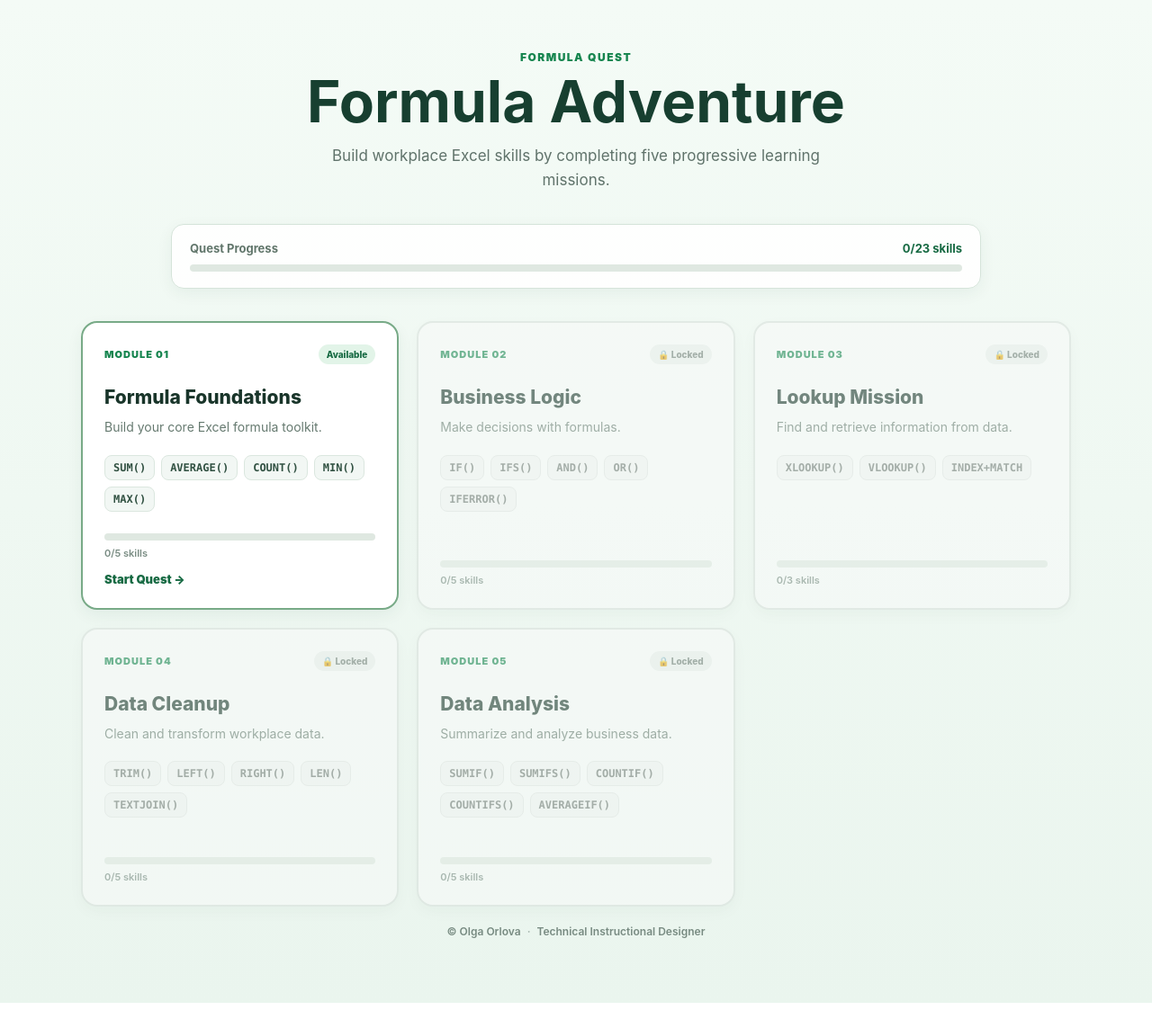
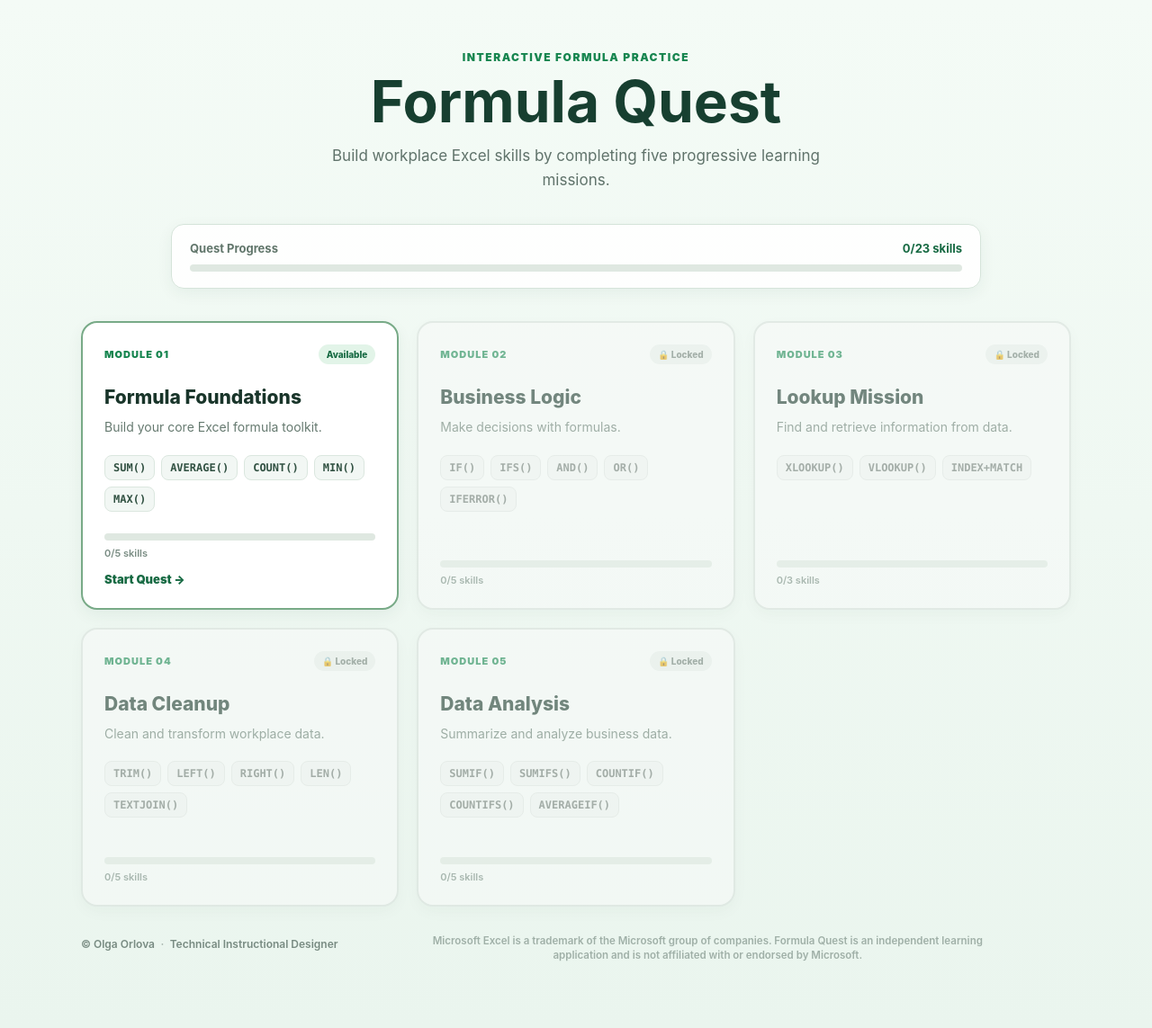
Before and after one commit to Olga-allgood/excel-quest-android, a React (Vite) app: page / in a window 1280 px wide. Shown: the whole page at 90% size. Before the commit the page ends 1115 px from the top, so only its background shows below. Built offline with nearby package versions, Linux system fonts and the light colour scheme.

Commit message:
updated headings

```diff
--- a/src/App.css
+++ b/src/App.css
@@ -2474,3 +2474,20 @@ body {
     font-size: 11px;
   }
 }
+
+.trademark-notice {
+  max-width: 620px;
+  margin: 10px auto 0;
+  font-size: 0.72rem;
+  line-height: 1.45;
+  text-align: center;
+  opacity: 0.65;
+}
+
+.footer-credit {
+  display: flex;
+  align-items: center;
+  justify-content: center;
+  gap: 0.4rem;
+  flex-wrap: wrap;
+}
--- a/src/components/ModuleMap.jsx
+++ b/src/components/ModuleMap.jsx
@@ -66,10 +66,10 @@ function ModuleMap({
     <main className="module-map">
       <header className="module-map-header">
         <p className="eyebrow">
-          Formula Quest
+          INTERACTIVE FORMULA PRACTICE
         </p>
 
-        <h1>Formula Adventure</h1>
+        <h1>Formula Quest</h1>
 
         <p>
           Build workplace Excel skills by completing five
@@ -129,16 +129,27 @@ function ModuleMap({
       )}
 
       <footer className="module-map-footer">
+        <div className="footer-credit">
           <span>© Olga Orlova</span>
+
           <span
             className="footer-divider"
             aria-hidden="true"
           >
             ·
           </span>
+
           <span>
             Technical Instructional Designer
           </span>
+        </div>
+
+        <p className="trademark-notice">
+          Microsoft Excel is a trademark of the Microsoft
+          group of companies. Formula Quest is an independent
+          learning application and is not affiliated with or
+          endorsed by Microsoft.
+        </p>
       </footer>
     </main>
   );
```
Also changed, not shown: 34 other files (tests, documents, lock files or other folders). Lines whose indentation alone changed are shown as unchanged.
